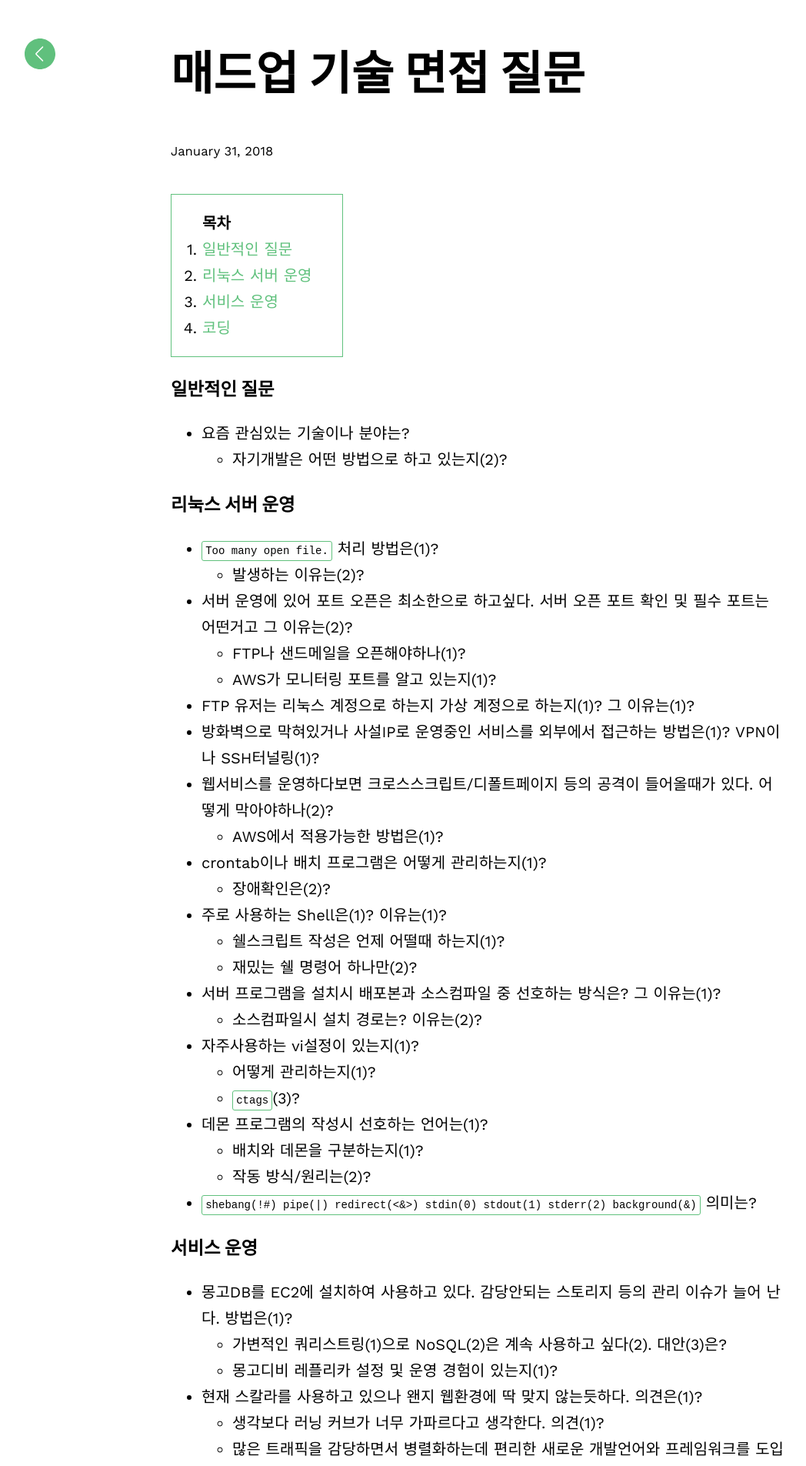
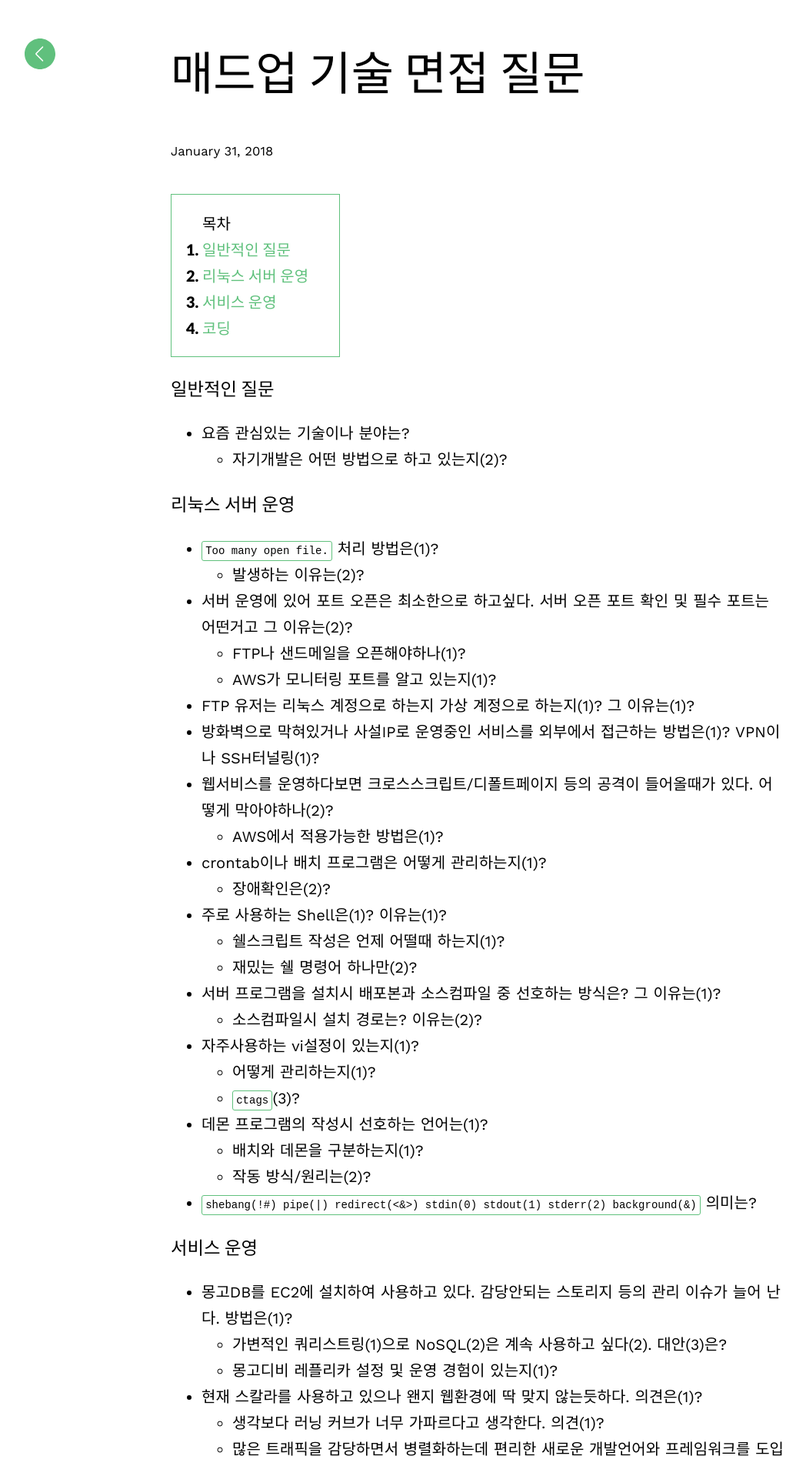
Before and after one commit to madup-inc/madup-inc.github.io, a Jekyll site: the page built from _posts/2018-01-31-MadtechInterviewQuestions.md, in a window 1280 px wide. Shown: the top 1905 px of the page at 77% size, without its empty margins (18-1066 px from the left). Built offline with Jekyll 4.4.1, drawn with Linux system fonts in a browser that asks for light colours; some web fonts are replaced.

Commit message:
웹폰트 변경

```diff
--- a/_sass/google-fonts.scss
+++ b/_sass/google-fonts.scss
@@ -30,25 +30,42 @@
   src: local('Work Sans'), local('WorkSans-Regular'), url(fonts/ElUAY9q6T0Ayx4zWzW63VFtXRa8TVwTICgirnJhmVJw.woff2) format('woff2');
   unicode-range: U+0000-00FF, U+0131, U+0152-0153, U+02C6, U+02DA, U+02DC, U+2000-206F, U+2074, U+20AC, U+2212, U+2215;
 }
+/* Jeju Gothic */
+@font-face {
+  font-family: 'Jeju Gothic';
+  font-style: normal;
+  font-weight: 400;
+  src: url(//fonts.gstatic.com/ea/jejugothic/v3/JejuGothic-Regular.eot);
+  src: url(//fonts.gstatic.com/ea/jejugothic/v3/JejuGothic-Regular.eot?#iefix) format('embedded-opentype'),
+       url(//fonts.gstatic.com/ea/jejugothic/v3/JejuGothic-Regular.woff2) format('woff2'),
+       url(//fonts.gstatic.com/ea/jejugothic/v3/JejuGothic-Regular.woff) format('woff'),
+       url(//fonts.gstatic.com/ea/jejugothic/v3/JejuGothic-Regular.ttf) format('truetype');
+}
 /* NanumBarunGothic */
 @font-face {
  font-family: 'NanumBarunGothic';
  font-style: normal;
  font-weight: 300;
  src: url('//cdn.jsdelivr.net/font-nanumlight/1.0/NanumBarunGothicWebLight.eot');
- src: url('//cdn.jsdelivr.net/font-nanumlight/1.0/NanumBarunGothicWebLight.eot?#iefix') format('embedded-opentype'), url('//cdn.jsdelivr.net/font-nanumlight/1.0/NanumBarunGothicWebLight.woff') format('woff'), url('//cdn.jsdelivr.net/font-nanumlight/1.0/NanumBarunGothicWebLight.ttf') format('truetype');
+ src: url('//cdn.jsdelivr.net/font-nanumlight/1.0/NanumBarunGothicWebLight.eot?#iefix') format('embedded-opentype'),
+      url('//cdn.jsdelivr.net/font-nanumlight/1.0/NanumBarunGothicWebLight.woff') format('woff'),
+      url('//cdn.jsdelivr.net/font-nanumlight/1.0/NanumBarunGothicWebLight.ttf') format('truetype');
 }
 @font-face {
  font-family: 'NanumBarunGothic';
  font-style: normal;
  font-weight: 400;
  src: url('//cdn.jsdelivr.net/font-nanumlight/1.0/NanumBarunGothicWeb.eot');
- src: url('//cdn.jsdelivr.net/font-nanumlight/1.0/NanumBarunGothicWeb.eot?#iefix') format('embedded-opentype'), url('//cdn.jsdelivr.net/font-nanumlight/1.0/NanumBarunGothicWeb.woff') format('woff'), url('//cdn.jsdelivr.net/font-nanumlight/1.0/NanumBarunGothicWeb.ttf') format('truetype');
+ src: url('//cdn.jsdelivr.net/font-nanumlight/1.0/NanumBarunGothicWeb.eot?#iefix') format('embedded-opentype'),
+      url('//cdn.jsdelivr.net/font-nanumlight/1.0/NanumBarunGothicWeb.woff') format('woff'),
+       url('//cdn.jsdelivr.net/font-nanumlight/1.0/NanumBarunGothicWeb.ttf') format('truetype');
 }
 @font-face {
  font-family: 'NanumBarunGothic';
  font-style: normal;
  font-weight: 700;
  src: url('//cdn.jsdelivr.net/font-nanumlight/1.0/NanumBarunGothicWebBold.eot');
- src: url('//cdn.jsdelivr.net/font-nanumlight/1.0/NanumBarunGothicWebBold.eot?#iefix') format('embedded-opentype'), url('//cdn.jsdelivr.net/font-nanumlight/1.0/NanumBarunGothicWebBold.woff') format('woff'), url('//cdn.jsdelivr.net/font-nanumlight/1.0/NanumBarunGothicWebBold.ttf') format('truetype')
+ src: url('//cdn.jsdelivr.net/font-nanumlight/1.0/NanumBarunGothicWebBold.eot?#iefix') format('embedded-opentype'),
+      url('//cdn.jsdelivr.net/font-nanumlight/1.0/NanumBarunGothicWebBold.woff') format('woff'),
+      url('//cdn.jsdelivr.net/font-nanumlight/1.0/NanumBarunGothicWebBold.ttf') format('truetype');
 }
--- a/_sass/style.scss
+++ b/_sass/style.scss
@@ -20,8 +20,8 @@ body {
     }
 
     h1,h2,h3,h4,h5,h6 {
-         font-family: "Lato", "Helvetica Neue", Helvetica, sans-serif;
-         font-weight: bold;
+         font-family: "Lato", "Jeju Gothic", "Helvetica Neue", Helvetica, sans-serif;
+         font-weight: 400;
          line-height: 1.8;
          margin: 0;
          text-transform: capitalize;
@@ -144,7 +144,6 @@ blockquote {
 // Adding 'Contents' headline to the TOC
 #markdown-toc::before {
     content: "목차";
-    font-weight: bold;
 }
 
 
@@ -157,7 +156,9 @@ blockquote {
     border: 1px solid $brand-color;
     padding: 1em 2em;
     list-style: decimal;
+    white-space: nowrap;
     display: inline-block;
+    font-family: "Lato", "Jeju Gothic", "Helvetica Neue", Helvetica, sans-serif;
 }
 
 /* Theme switch button */
```
